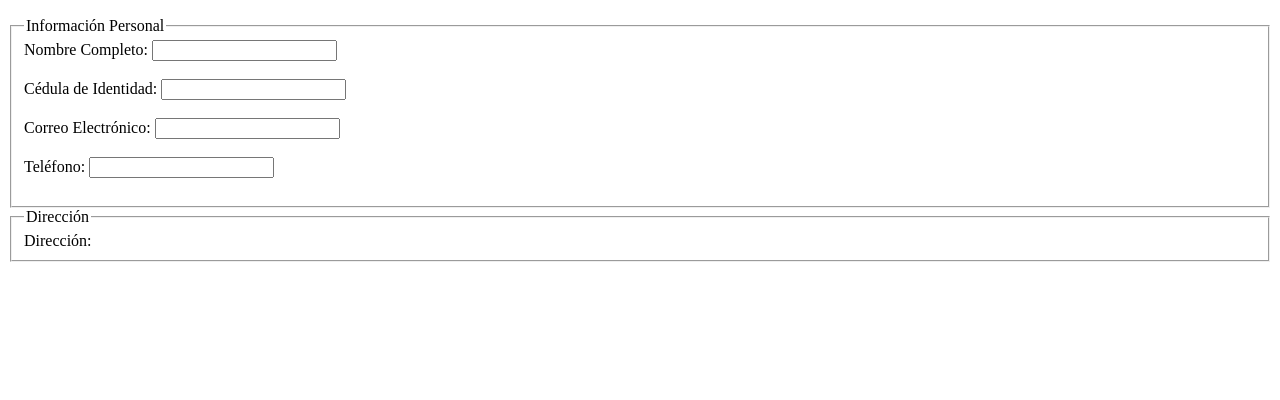
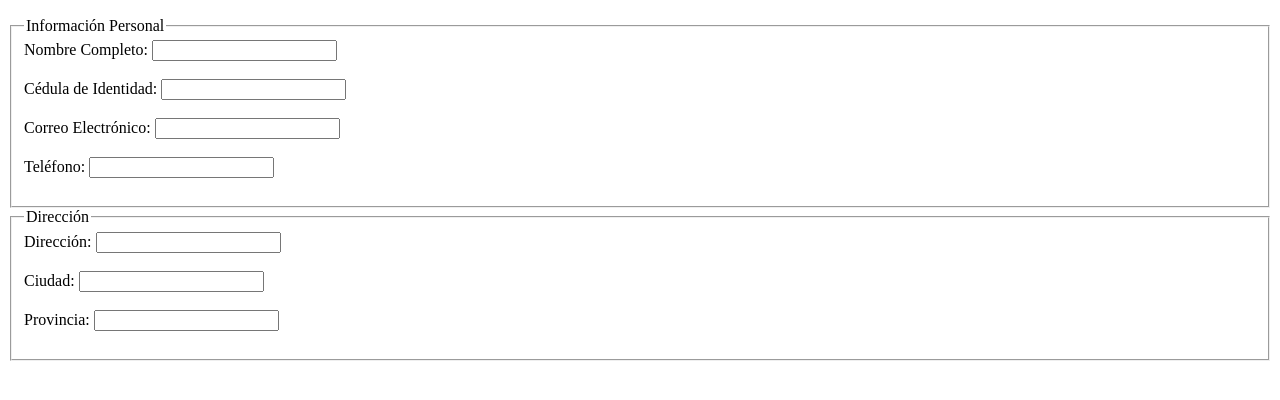
Before and after one commit to germanaugusto2/datos_estudiantes_sistemas, a plain HTML site: page index.html in a window 1280 px wide. Shown: the part 110-510 px from the top of the page. Drawn offline with Linux system fonts and the light colour scheme.

Commit message:
otra version

```diff
--- a/index.html
+++ b/index.html
@@ -28,6 +28,13 @@
         <fieldset>
             <legend>Dirección</legend>
             <label for="direccion">Dirección:</label>
+            <input type="text" id="direccion" name="direccion" required><br><br>
+
+            <label for="ciudad">Ciudad:</label>
+            <input type="text" id="ciudad" name="ciudad" required><br><br>
+
+            <label for="provincia">Provincia:</label>
+            <input type="text" id="provincia" name="provincia" required><br><br>
         </fieldset>
 
 </body>
```
